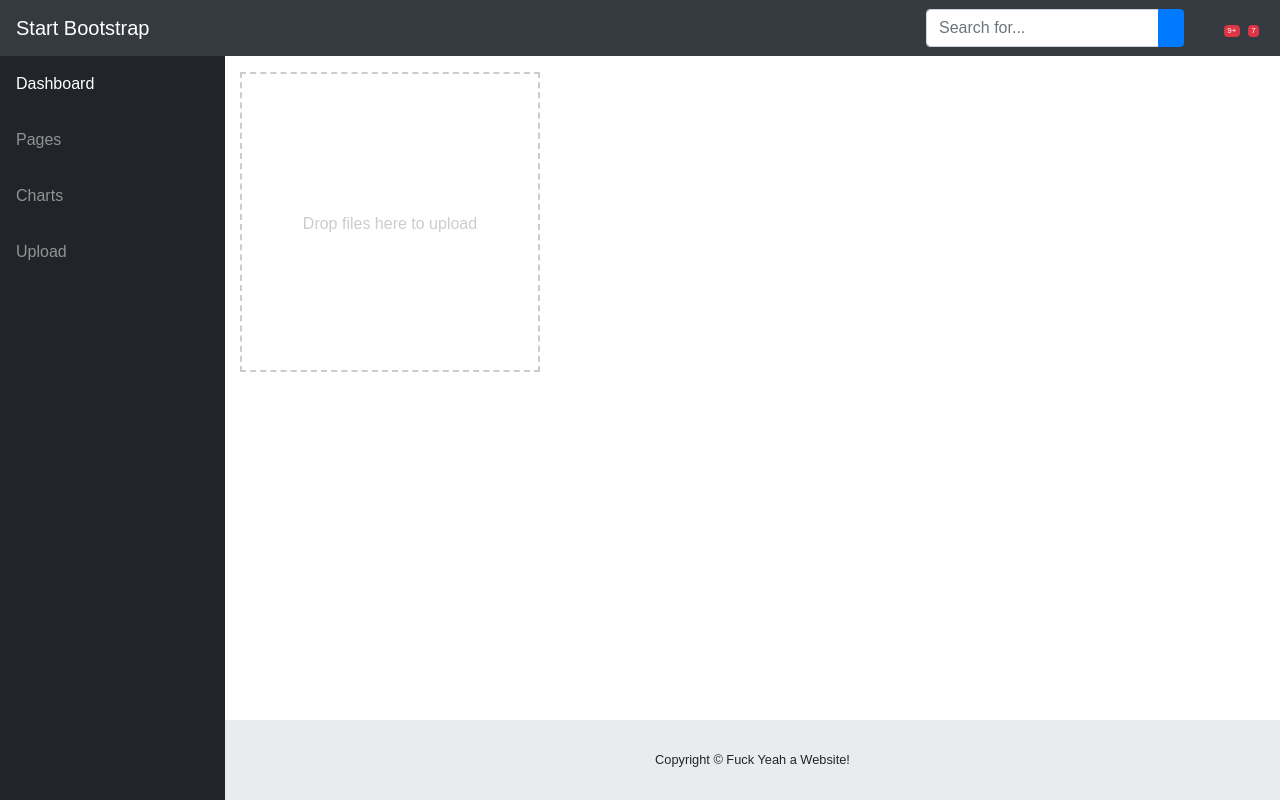
After one commit to philipdavis82/image_app, a Django app: page /image_upload/ in a window 1280 px wide. The commit adds this page. Run offline with Django 3.2, Linux system fonts and the light colour scheme; the visitor is signed in with stand-in values (Sample User, id 1); some libraries are stand-ins or nearby versions.

Commit message:
Adding debug config and adding image select drop zone
Adding debug config and adding image select drop zone

```diff
--- /dev/null
+++ b/imlapp-build/images/static/css/dropzone.css
@@ -0,0 +1,17 @@
+body {
+    font-family: "Arial", sands-serif;
+}
+
+.dropzone {
+    width: 300px;
+    height: 300px;
+    border: 2px dashed #ccc;
+    color: #ccc;
+    line-height: 300px;
+    text-align: center;
+}
+
+.dropzone.dragover {
+    border-color: #000;
+    color: #000;
+}
--- /dev/null
+++ b/imlapp-build/images/static/js/dropzone.js
@@ -0,0 +1,69 @@
+// Handle drag and drop into a dropzone_element div:
+// send the files as a POST request to the server
+"use strict";
+
+// Only start once the DOM tree is ready
+if (document.readyState === "complete") {
+    createDropzoneMethods();
+} else {
+    document.addEventListener("DOMContentLoaded", createDropzoneMethods);
+}
+
+function createDropzoneMethods() {
+    let dropzone = document.getElementById("dropzone_element");
+
+    dropzone.ondragover = function () {
+        this.className = "dropzone dragover";
+        return false;
+    }
+
+    dropzone.ondragleave = function () {
+        this.className = "dropzone";
+        return false;
+    }
+
+    dropzone.ondrop = function (e) {
+        // Stop browser from simply opening that was just dropped
+        e.preventDefault();
+        // Restore original dropzone appearance
+        this.className = "dropzone";
+
+        upload_files(e.dataTransfer.files)
+    }
+}
+
+function getCookie(name) {
+    let cookieValue = null;
+    if (document.cookie && document.cookie !== '') {
+        const cookies = document.cookie.split(';');
+        for (let i = 0; i < cookies.length; i++) {
+            const cookie = cookies[i].trim();
+            // Does this cookie string begin with the name we want?
+            if (cookie.substring(0, name.length + 1) === (name + '=')) {
+                cookieValue = decodeURIComponent(cookie.substring(name.length + 1));
+                break;
+            }
+        }
+    }
+    return cookieValue;
+}
+
+function upload_files(files) {
+    var data = new FormData();
+    var csrftoken = getCookie('csrftoken');
+    console.log("Dropped " + String(files.length) + " files.");
+    for (let i = 0; i < files.length; i++) {
+        data.append("img", files[i]);
+    }
+    $.ajax({
+        headers: { 'X-CSRFToken': csrftoken },
+        url: "upload_handler.py",
+        processData: false,
+        contentType: false,
+        type: 'POST',
+        data: data,
+    }).done(function (data) {
+        let upload_results = document.getElementById("upload_results_element");
+        upload_results.innerHTML = data;
+    });
+}
--- /dev/null
+++ b/imlapp-build/images/templates/image_select.html
@@ -0,0 +1,185 @@
+{% extends "base.html" %}
+
+{% block title %}Employee Dashboard{% endblock %}
+
+{% block links %}
+<!-- Custom styles for this template-->
+<link href="/static/css/sb-admin.css" rel="stylesheet">
+<link rel="stylesheet" type="text/css" href="/static/css/dropzone.css" />
+{% endblock %}
+{% block body %}
+
+<body id="page-top">
+
+    <nav class="navbar navbar-expand navbar-dark bg-dark static-top">
+
+        <a class="navbar-brand mr-1" href="index.html">Start Bootstrap</a>
+
+        <button class="btn btn-link btn-sm text-white order-1 order-sm-0" id="sidebarToggle" href="#">
+            <i class="fas fa-bars"></i>
+        </button>
+
+        <!-- Navbar Search -->
+        <form class="d-none d-md-inline-block form-inline ml-auto mr-0 mr-md-3 my-2 my-md-0">
+            <div class="input-group">
+                <input type="text" class="form-control" placeholder="Search for..." aria-label="Search"
+                    aria-describedby="basic-addon2">
+                <div class="input-group-append">
+                    <button class="btn btn-primary" type="button">
+                        <i class="fas fa-search"></i>
+                    </button>
+                </div>
+            </div>
+        </form>
+
+        <!-- Navbar -->
+        <ul class="navbar-nav ml-auto ml-md-0">
+            <li class="nav-item dropdown no-arrow mx-1">
+                <a class="nav-link dropdown-toggle" href="#" id="alertsDropdown" role="button" data-toggle="dropdown"
+                    aria-haspopup="true" aria-expanded="false">
+                    <i class="fas fa-bell fa-fw"></i>
+                    <span class="badge badge-danger">9+</span>
+                </a>
+                <div class="dropdown-menu dropdown-menu-right" aria-labelledby="alertsDropdown">
+                    <a class="dropdown-item" href="#">Action</a>
+                    <a class="dropdown-item" href="#">Another action</a>
+                    <div class="dropdown-divider"></div>
+                    <a class="dropdown-item" href="#">Something else here</a>
+                </div>
+            </li>
+            <li class="nav-item dropdown no-arrow mx-1">
+                <a class="nav-link dropdown-toggle" href="#" id="messagesDropdown" role="button" data-toggle="dropdown"
+                    aria-haspopup="true" aria-expanded="false">
+                    <i class="fas fa-envelope fa-fw"></i>
+                    <span class="badge badge-danger">7</span>
+                </a>
+                <div class="dropdown-menu dropdown-menu-right" aria-labelledby="messagesDropdown">
+                    <a class="dropdown-item" href="#">Action</a>
+                    <a class="dropdown-item" href="#">Another action</a>
+                    <div class="dropdown-divider"></div>
+                    <a class="dropdown-item" href="#">Something else here</a>
+                </div>
+            </li>
+            <li class="nav-item dropdown no-arrow">
+                <a class="nav-link dropdown-toggle" href="#" id="userDropdown" role="button" data-toggle="dropdown"
+                    aria-haspopup="true" aria-expanded="false">
+                    <i class="fas fa-user-circle fa-fw"></i>
+                </a>
+                <div class="dropdown-menu dropdown-menu-right" aria-labelledby="userDropdown">
+                    <a class="dropdown-item" href="#">Settings</a>
+                    <a class="dropdown-item" href="#">Activity Log</a>
+                    <div class="dropdown-divider"></div>
+                    <a class="dropdown-item" href="#" data-toggle="modal" data-target="#logoutModal">Logout</a>
+                </div>
+            </li>
+        </ul>
+
+    </nav>
+
+    <div id="wrapper">
+
+        <!-- Sidebar -->
+        <ul class="sidebar navbar-nav">
+            <li class="nav-item active">
+                <a class="nav-link" href="index.html">
+                    <i class="fas fa-fw fa-tachometer-alt"></i>
+                    <span>Dashboard</span>
+                </a>
+            </li>
+            <li class="nav-item dropdown">
+                <a class="nav-link dropdown-toggle" href="#" id="pagesDropdown" role="button" data-toggle="dropdown"
+                    aria-haspopup="true" aria-expanded="false">
+                    <i class="fas fa-fw fa-folder"></i>
+                    <span>Pages</span>
+                </a>
+                <div class="dropdown-menu" aria-labelledby="pagesDropdown">
+                    <h6 class="dropdown-header">Login Screens:</h6>
+                    <a class="dropdown-item" href="login.html">Login</a>
+                    <a class="dropdown-item" href="register.html">Register</a>
+                    <a class="dropdown-item" href="forgot-password.html">Forgot Password</a>
+                    <div class="dropdown-divider"></div>
+                    <h6 class="dropdown-header">Other Pages:</h6>
+                    <a class="dropdown-item" href="404.html">404 Page</a>
+                    <a class="dropdown-item" href="blank.html">Blank Page</a>
+                </div>
+            </li>
+            <li class="nav-item">
+                <a class="nav-link" href="charts.html">
+                    <i class="fas fa-fw fa-chart-area"></i>
+                    <span>Charts</span></a>
+            </li>
+            <li class="nav-item">
+                <a class="nav-link" href="images/image_upload">
+                    <i class="fas fa-fw fa-table"></i>
+                    <span>Upload</span></a>
+            </li>
+        </ul>
+
+        <div id="content-wrapper">
+
+            <div class="container-fluid">
+
+                <div id="dropzone_element" class="dropzone">
+                    Drop files here to upload
+                </div>
+
+                <!-- Sticky Footer -->
+                <footer class="sticky-footer">
+                    <div class="container my-auto">
+                        <div class="copyright text-center my-auto">
+                            <span>Copyright © Fuck Yeah a Website!</span>
+                        </div>
+                    </div>
+                </footer>
+
+            </div>
+            <!-- /.content-wrapper -->
+
+        </div>
+        <!-- /#wrapper -->
+
+        <!-- Scroll to Top Button-->
+        <a class="scroll-to-top rounded" href="#page-top">
+            <i class="fas fa-angle-up"></i>
+        </a>
+
+        <!-- Logout Modal-->
+        <div class="modal fade" id="logoutModal" tabindex="-1" role="dialog" aria-labelledby="exampleModalLabel"
+            aria-hidden="true">
+            <div class="modal-dialog" role="document">
+                <div class="modal-content">
+                    <div class="modal-header">
+                        <h5 class="modal-title" id="exampleModalLabel">Ready to Leave?</h5>
+                        <button class="close" type="button" data-dismiss="modal" aria-label="Close">
+                            <span aria-hidden="true">×</span>
+                        </button>
+                    </div>
+                    <div class="modal-body">Select "Logout" below if you are ready to end your current session.</div>
+                    <div class="modal-footer">
+                        <button class="btn btn-secondary" type="button" data-dismiss="modal">Cancel</button>
+                        <a class="btn btn-primary" href="login.html">Logout</a>
+                    </div>
+                </div>
+            </div>
+        </div>
+
+        <!-- Bootstrap core JavaScript-->
+        <script src="https://code.jquery.com/jquery-3.5.1.min.js"
+            integrity="sha256-9/aliU8dGd2tb6OSsuzixeV4y/faTqgFtohetphbbj0=" crossorigin="anonymous"></script>
+        <script src="https://cdnjs.cloudflare.com/ajax/libs/popper.js/1.12.9/umd/popper.min.js"
+            integrity="sha384-ApNbgh9B+Y1QKtv3Rn7W3mgPxhU9K/ScQsAP7hUibX39j7fakFPskvXusvfa0b4Q"
+            crossorigin="anonymous"></script>
+        <script src="https://maxcdn.bootstrapcdn.com/bootstrap/4.0.0/js/bootstrap.min.js"
+            integrity="sha384-JZR6Spejh4U02d8jOt6vLEHfe/JQGiRRSQQxSfFWpi1MquVdAyjUar5+76PVCmYl"
+            crossorigin="anonymous"></script>
+
+        <!-- Page level plugin JavaScript-->
+        <script src="https://cdnjs.cloudflare.com/ajax/libs/Chart.js/2.9.4/Chart.min.js"></script>
+        <script src="https://cdn.datatables.net/1.10.23/js/jquery.dataTables.min.js"></script>
+        <script src="https://cdn.datatables.net/1.10.23/js/dataTables.bootstrap4.min.js"></script>
+        <script src="/static/js/dropzone.js"></script>
+        <!-- Custom scripts for all pages-->
+        <script src="/static/js/sb-admin.min.js"></script>
+
+</body>
+{% endblock %}
--- a/imlapp-build/images/templates/index.html
+++ b/imlapp-build/images/templates/index.html
@@ -108,7 +108,7 @@
           <span>Charts</span></a>
       </li>
       <li class="nav-item">
-        <a class="nav-link" href="images/image_upload">
+        <a class="nav-link" href="images/image_select">
           <i class="fas fa-fw fa-table"></i>
           <span>Upload</span></a>
       </li>
--- a/imlapp-build/images/views.py
+++ b/imlapp-build/images/views.py
@@ -1,9 +1,11 @@
-from django.http import HttpResponse,HttpResponseRedirect
+from django.http import HttpResponse, HttpResponseRedirect
 from django.shortcuts import render, redirect
 from django.views import View
 from django.contrib.auth.forms import AuthenticationForm
 from django.contrib.auth import login, authenticate
 from django.contrib.auth.mixins import LoginRequiredMixin
+from django.core.files.storage import default_storage
+import os
 from .forms import *
 # Create your views here.
 
@@ -14,6 +16,24 @@ class Index(LoginRequiredMixin, View):
 
     def get(self, request):
         return render(request, self.template)
+
+
+class ImageSelect(LoginRequiredMixin, View):
+    template = 'image_select.html'
+    login_url = '/login/'
+
+    def get(self, request):
+        return render(request, self.template)
+
+
+def upload_image(request):
+    #  Saving POST'ed file to storage
+    file = request.FILES['img']
+    os.mkdir(request.user.username)
+    file_name = default_storage.save(request.user.username+"/"+file.name, file)
+    #  Reading file from storage
+    file = default_storage.open(file_name)
+    file_url = default_storage.url(file_name)
 
 
 class Login(View):
@@ -27,12 +47,13 @@ class Login(View):
         form = AuthenticationForm(request.POST)
         username = request.POST['username']
         password = request.POST['password']
-        user = authenticate(request, username=username, password=password)
-        if user is not None:
-            login(request, user)
+        request.user = authenticate(request, username=username, password=password)
+        if request.user is not None:
+            login(request, request.user)
             return HttpResponseRedirect('/')
         else:
             return render(request, self.template, {'form': form})
+
 
 def upload_image_view(request):
 
@@ -44,7 +65,7 @@ def upload_image_view(request):
             return redirect('success')
     else:
         form = ImageForm()
-    return render(request, 'image_edit_form.html', {'form' : form})
+    return render(request, 'image_edit_form.html', {'form': form})
 
 
 def success(request):
--- a/imlapp-build/imlapp/settings.py
+++ b/imlapp-build/imlapp/settings.py
@@ -26,7 +26,7 @@ SECRET_KEY =  get_random_secret_key()# TODO: Make a new secret key and store it
 # SECURITY WARNING: don't run with debug turned on in production!
 DEBUG = True
 
-ALLOWED_HOSTS = []
+ALLOWED_HOSTS = ['*']
 
 
 # Application definition
--- a/imlapp-build/imlapp/urls.py
+++ b/imlapp-build/imlapp/urls.py
@@ -17,13 +17,16 @@ from django.contrib import admin
 from django.urls import include, path
 from django.conf import settings
 from django.conf.urls.static import static
-from images import views
+import images
 
 urlpatterns = [
     path('images/', include('images.urls')),
     path('admin/', admin.site.urls),
-    path('', views.Index.as_view(), name='index'),
-    path('login/', views.Login.as_view(), name='login'),
+    path('', images.views.Index.as_view(), name='index'),
+    path('login/', images.views.Login.as_view(), name='login'),
+    path('images/image_select/', images.views.ImageSelect.as_view(), name='image select'),
+    path('image_upload/', images.views.ImageSelect.as_view(), name='image select'),
+    path('images/image_select/upload_handler.py', images.views.upload_image, name='upload_image'),
 ]
 
 if settings.DEBUG:
```
